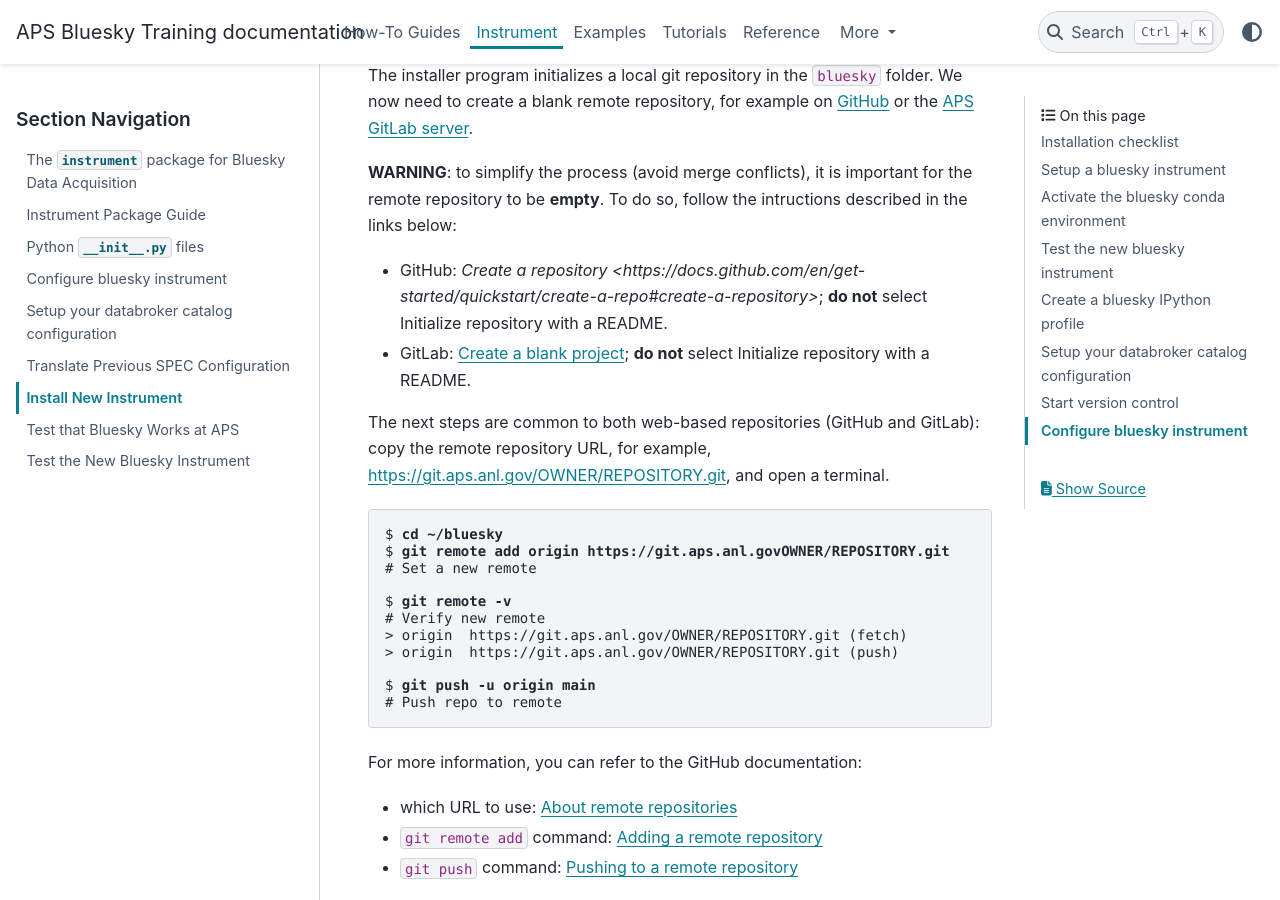
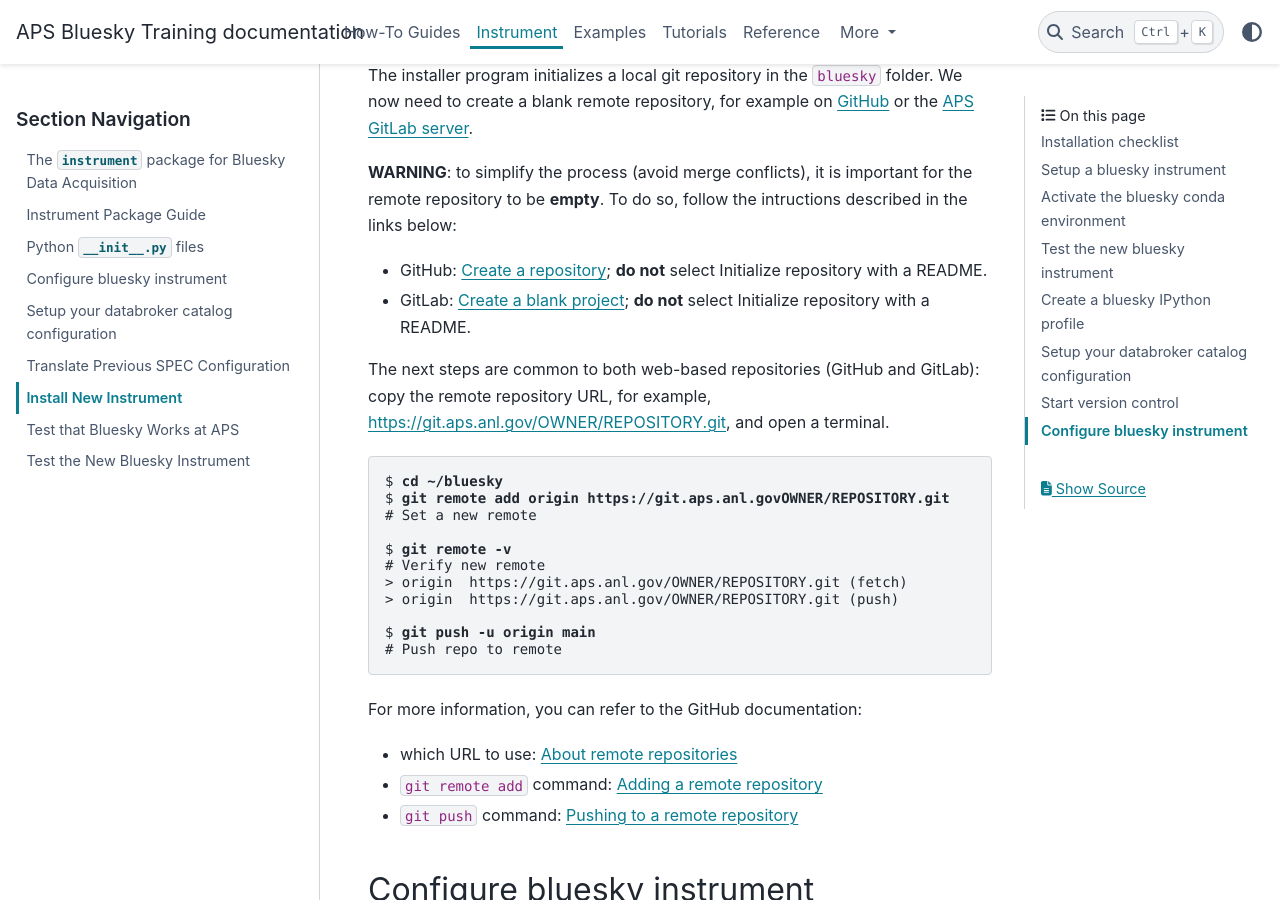
Before and after one commit to BCDA-APS/bluesky_training, a Sphinx documentation site: the page built from docs/source/instrument/_install_new_instrument.rst, in a window 1280 px wide and 900 px high, scrolled down 4057 px. Built offline with Sphinx 7.4.7 and the PyData theme 0.15.4, drawn with Linux system fonts in a browser that asks for light colours; some of the changed text lies outside the part shown.

Commit message:
DOC #141 fix typos

```diff
--- a/docs/source/instrument/_install_new_instrument.rst
+++ b/docs/source/instrument/_install_new_instrument.rst
@@ -309,7 +309,7 @@ on `GitHub <https://github.com/>`_ or the `APS GitLab server
 **WARNING**: to simplify the process (avoid merge conflicts), it is important for the
 remote repository to be **empty**. To do so, follow the intructions described in the links below:
 
-- GitHub: `Create a repository <https://docs.github.com/en/get-started/quickstart/create-a-repo#create-a-repository>`; **do not** select Initialize repository with a README.
+- GitHub: `Create a repository <https://docs.github.com/en/get-started/quickstart/create-a-repo#create-a-repository>`_; **do not** select Initialize repository with a README.
 - GitLab: `Create a blank project <https://docs.gitlab.com/ee/user/project/#create-a-blank-project>`_; **do not** select Initialize repository with a README.
 
 
```
Also changed, not shown: other parts of docs/source/instrument/_install_new_instrument.rst (+1 -1 lines).
